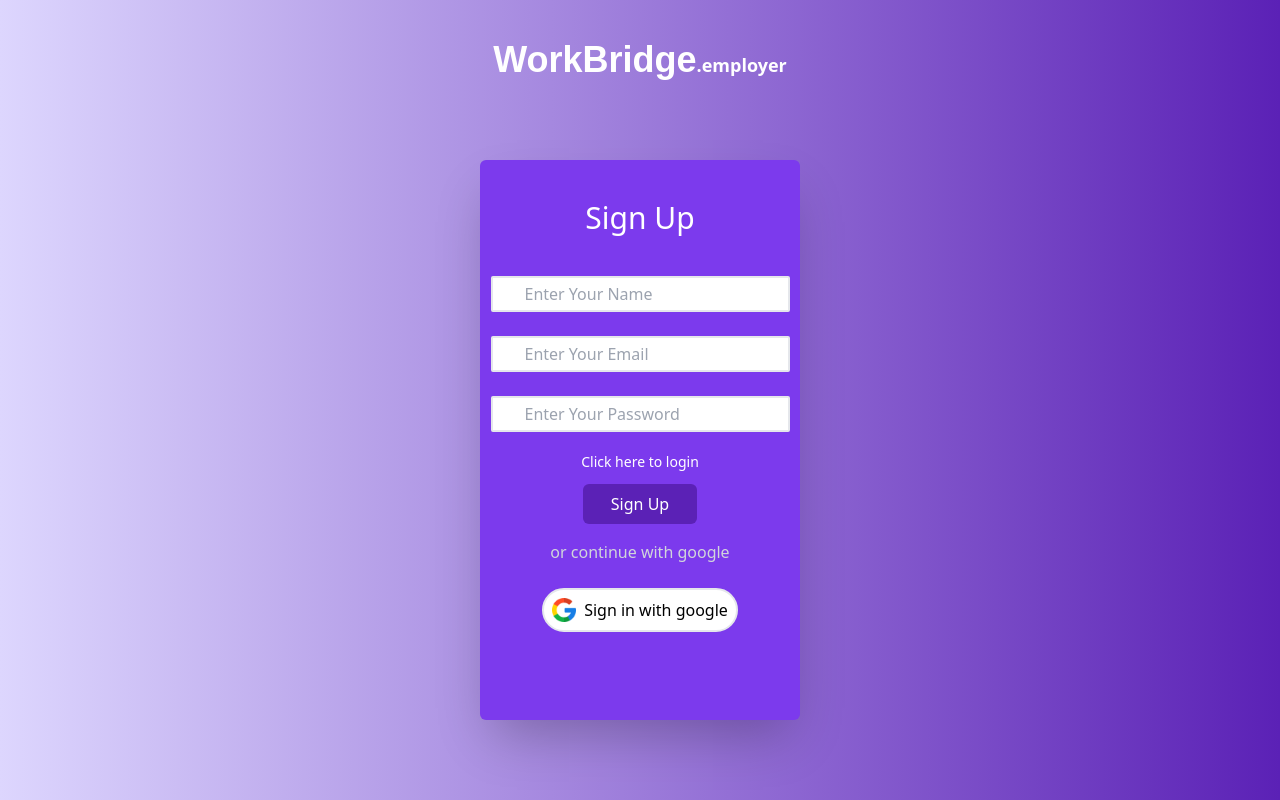
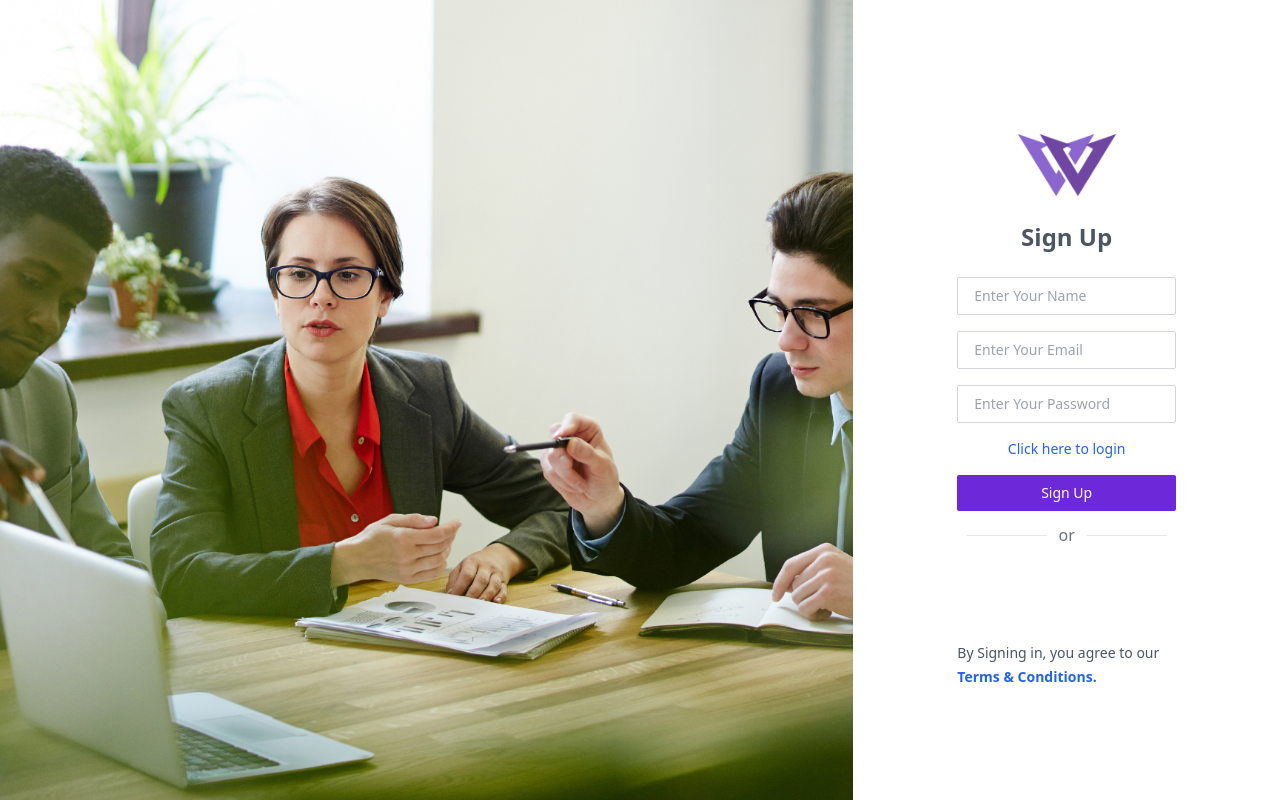
Before and after one commit to MidhunPM6/WorkBridge_Job_Portal-front-end, a React (Create React App) app: page /employersignup in a window 1280 px wide. Built offline with nearby package versions, Linux system fonts and the light colour scheme.

Commit message:
Changed the layout of the Emp Signup

```diff
--- a/src/Components/Jobseeker-Components/Authentication/SignUp.jsx
+++ b/src/Components/Jobseeker-Components/Authentication/SignUp.jsx
@@ -83,7 +83,7 @@ const SignUp = () => {
 
   return (
     <>
-      <GoogleOAuthProvider clientId='283509074295-2c14a2o5saenni3ri9qgjl0l61rm47or.apps.googleusercontent.com'>
+      <GoogleOAuthProvider clientId={process.env.REACT_APP_GOOGLE_CLIENT_ID }>
         <div className='lg:flex font-poppinn  m-10 flex justify-center  md:pt-10 h-[80vh]  '>
           <ToastContainer
             position='top-right'
--- a/src/Employer-Components/Employer-Authentication/Employersignup.jsx
+++ b/src/Employer-Components/Employer-Authentication/Employersignup.jsx
@@ -5,59 +5,54 @@ import 'react-toastify/dist/ReactToastify.css'
 import { axiosAuth } from '../../Axios/Axios-instance'
 import { useNavigate } from 'react-router-dom'
 import { registerValidation } from './Validation'
-
-
-
-
+import authPoster from '../../assets/authimg.png'
+import logo from '../../assets/lightlogo.png'
+import { GoogleOAuthProvider } from '@react-oauth/google'
+import { GoogleLogin } from '@react-oauth/google'
 
 const Employersignup = () => {
-  const navigate=useNavigate()
+  const navigate = useNavigate()
   const [empSignupform, setEmpLoginData] = useState({
     name: '',
     email: '',
     password: ''
   })
 
-  const[error,setError]=useState('')
+  const [error, setError] = useState('')
 
-  const handleOnchage=(e)=>{
-    const changeData={...empSignupform,[e.target.name]:e.target.value}
+  const handleOnchage = e => {
+    const changeData = { ...empSignupform, [e.target.name]: e.target.value }
     setEmpLoginData(changeData)
   }
 
   //Connecting Axios
-  const handleSubmit=async(e)=>{
+  const handleSubmit = async e => {
     e.preventDefault()
 
     if (!handleValidation(e)) return
-    try{
-    const response=await axiosAuth.post('/empregister',empSignupform)
-      console.log(response);
+    try {
+      const response = await axiosAuth.post('/empregister', empSignupform)
+      console.log(response)
 
-      toast.success('Sign Up Successfull',{
-        onClose:()=>navigate('/employerlogin')
+      toast.success('Sign Up Successfull', {
+        onClose: () => navigate('/employerlogin')
       })
-
-       }catch(error){
-        toast.error(error.response?.data?.message || "Server Error")
+    } catch (error) {
+      toast.error(error.response?.data?.message || 'Server Error')
+    }
   }
 
-
-  }
-
-  const handleValidation=(e)=>{
+  const handleValidation = e => {
     e.preventDefault()
-    const errors=registerValidation(empSignupform)
+    const errors = registerValidation(empSignupform)
     setError(errors)
     return Object.keys(errors).length === 0
   }
 
-
-
-
   return (
     <>
-      <div className=' flex flex-col items-center pt-10 h-[100vh] bg-gradient-to-r from-violet-200                   to-violet-800 font-poppins text-white  '>
+    <GoogleOAuthProvider>
+      <div className='flex flex-col lg:flex-row h-screen w-full'>
         <ToastContainer
           position='top-right'
           autoClose={1000}
@@ -70,60 +65,102 @@ const Employersignup = () => {
           pauseOnHover
           theme='dark'
         />
-        <h1 className='text-3xl lg:text-4xl font-poppins font-semibold'>
-          WorkBridge<span className='text-lg'>.employer</span>
-        </h1>
-        <div className='mt-20 place-items-center h-[70vh] w-[25vw] bg-violet-600 rounded-md shadow-2xl'>
-          <h1 className='text-3xl mb-10 mt-10'>Sign Up</h1>
-          <form action='' className='flex flex-col mt-5 text-black items-center' onSubmit={handleValidation}>
+
+        <div className='w-full lg:w-2/3 h-full '>
+          <img
+            src={authPoster}
+            alt='Signup Visual'
+            className='w-full h-full object-cover opacity-'
+          />
+        </div>
+        <div className='flex flex-col justify-center mt-10 lg:mt-0   items-center w-full lg:w-1/3 px-6 sm:px-10 md:px-16 lg:px-20'>
+          <form
+            className='lg:w-full lg:max-w-md  bg-white p-6 rounded-md m-10 lg:m-0  '
+            onSubmit={handleValidation}
+          >
+
+            <div className='w-full flex justify-center'>
+
+          <img src={logo} alt='' className='w-28 ' />
+            </div>
+            <h2 className='text-2xl font-semibold text-center mb-6 text-gray-600 '>
+              Sign Up
+            </h2>
+
             <input
               type='text'
-              name="name"
+              name='name'
               onChange={handleOnchage}
-              placeholder='Enter Your Name '
-              className={`py-1 px-8 outline-none rounded-sm  ${error.name ? "border-2 border-red-400" : "border-2 border-gray-200"} ` }
+              placeholder='Enter Your Name'
+              className={`lg:w-full w-full py-2 text-sm  p-4 focus:border-gray-500 transition-all duration-300 border rounded-sm outline-none ${
+                error.name ? 'border-red-400' : 'border-gray-300'
+              }`}
             />
-              {error.name && <p className='text-violet-200'>{error.name}</p>}
-
+            {error.name && (
+              <p className='text-red-500 text-sm mt-1'>{error.name}</p>
+            )}
 
             <input
               type='email'
               name='email'
               onChange={handleOnchage}
               placeholder='Enter Your Email'
-              className={`mt-6 py-1 px-8 outline-none rounded-sm  ${error.name ? "border-2 border-red-400" : "border-2 border-gray-200"} ` }
+              className={`lg:w-full w-full py-2 text-sm  mt-4 rounded-sm p-4 focus:border-gray-500 transition-all duration-300 border outline-none ${
+                error.email ? 'border-red-400' : 'border-gray-300'
+              }`}
+            />
+            {error.email && (
+              <p className='text-red-500 text-sm mt-1'>{error.email}</p>
+            )}
 
-            />
-            {error.email && <p className='text-violet-200'>{error.email}</p>}
             <input
               type='password'
               name='password'
               onChange={handleOnchage}
               placeholder='Enter Your Password'
-              className={`mt-6 py-1 px-8 outline-none rounded-sm  ${error.name ? "border-2 border-red-400" : "border-2 border-gray-200"} ` }
+              className={`lg:w-full w-full py-2 text-sm  mt-4 rounded-sm p-4 focus:border-gray-500 transition-all duration-300 border  outline-none ${
+                error.password ? 'border-red-400' : 'border-gray-300'
+              }`}
+            />
+            {error.password && (
+              <p className='text-red-500 text-sm mt-1'>{error.password}</p>
+            )}
 
-            />
-            {error.password && <p className='text-violet-200'>{error.password}</p>}
+            <p
+              onClick={() => navigate('/employerlogin')}
+              className='mt-4 text-sm text-blue-600 cursor-pointer hover:underline text-center'
+            >
+              Click here to login
+            </p>
 
-            <h1 onClick={()=>navigate('/employerlogin')}className='mt-5 mb-3  text-white text-sm cursor-pointer hover:text-gray-200'>Click here to login</h1>
-            <div className='flex place-content-center'>
             <button
               type='submit'
-            className='bg-violet-800 items-center py-2 px-7 rounded-md hover:bg-violet-900 text-white '
+              className='w-full mt-4 text-sm bg-violet-700 text-white py-2 rounded-sm hover:bg-violet-800 transition-all duration-300'
               onClick={handleSubmit}
             >
               Sign Up
             </button>
+
+            <div className='flex  items-center justify-center  gap-3 mt-3  '>
+              <hr class='h-px my-2 lg:w-20 w-full bg-gray-200 border-0 dark:bg-gray-700'></hr>
+              <h1 className='text-gray-500'>or</h1>
+              <hr class='h-px my-2 lg:w-20 w-full  bg-gray-200 border-0 dark:bg-gray-700'></hr>
             </div>
-            <h1 className='text-gray-300 mb-4 mt-4'>or continue with google</h1>
-          <div className='flex p-2 mt-2 border-2 border-gray-200 rounded-full  bg-white text-black'>
-            <img src={googleimg} alt='' className='w-6 mr-2' />
-            <p>Sign in with google</p>
 
+
+            <div className='mt-4'>
+              <GoogleLogin
+
+              />
+
+            </div>
+            <div className=' mt-10 text-sm'>
+              <p className='text-gray-600'>By Signing in, you agree to our <a href="" className='font-bold leading-loose text-blue-600'>Terms & Conditions.</a></p>
             </div>
           </form>
         </div>
       </div>
+      </GoogleOAuthProvider>
     </>
   )
 }
```
Also changed, not shown: src/assets/authimg.png (added), 1 other file (tests, documents, lock files or other folders). Lines whose indentation alone changed are shown as unchanged.
